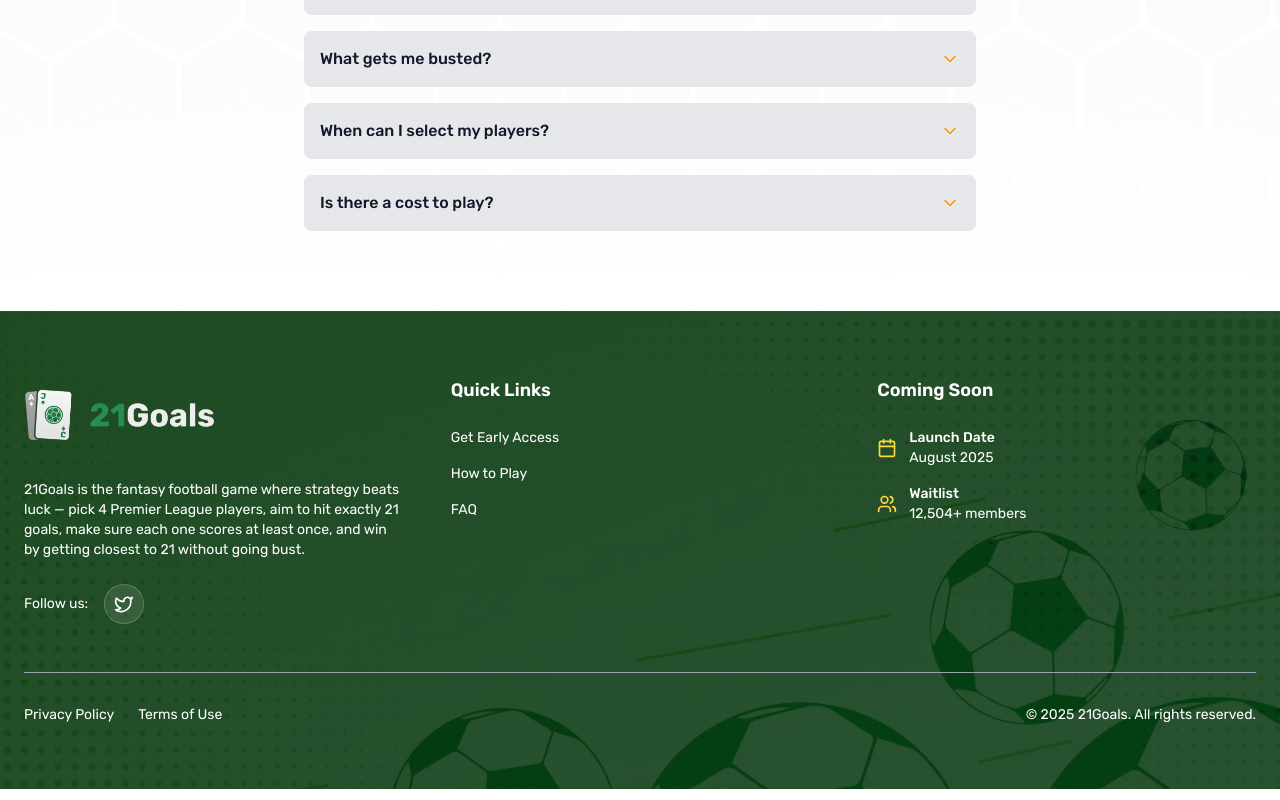
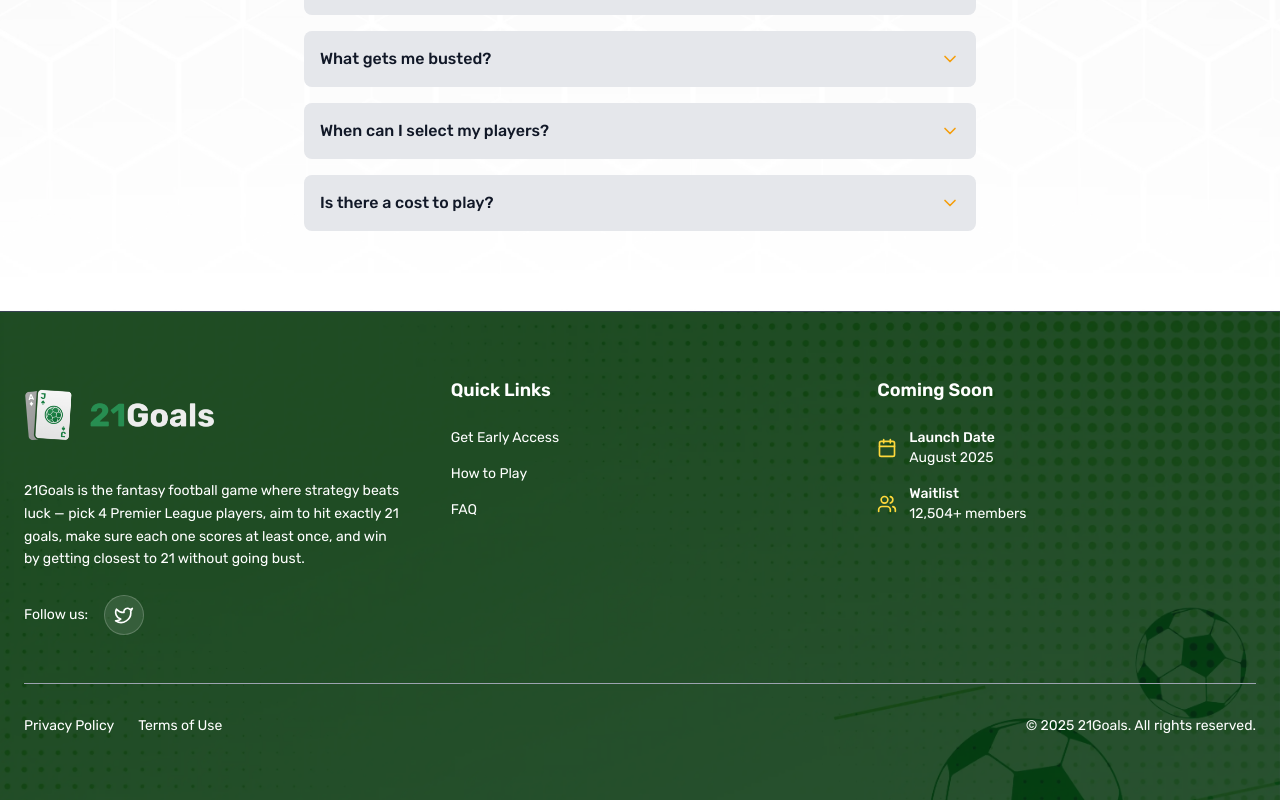
Before and after one commit to bluespacestudio/21Goals, a React (Vite) app: page / in a window 1280 px wide. Shown: the part 2187-2987 px from the top of the page. Built offline with nearby package versions, Linux system fonts and the light colour scheme; no server answers; the database is empty.

Commit message:
fixed footer

```diff
--- a/src/features/landing/ComingSoonPage.jsx
+++ b/src/features/landing/ComingSoonPage.jsx
@@ -647,30 +647,22 @@ export const ComingSoonPage = () => {
 
         {/* Footer */}
         <footer className="relative border-t border-gray-700 overflow-hidden">
-          {/* Responsive Background */}
+  {/* Background Layer */}
   <div className="absolute inset-0 z-0">
-            {/* Mobile & Tablet Background */}
-            <div className="block lg:hidden w-full h-full">
     <img
       src={footerBg}
       alt="Footer Background"
       className="w-full h-full object-cover"
       loading="lazy"
+      decoding="async"
+      fetchpriority="low"
+      style={{ objectPosition: 'center top' }}
     />
+    <div className="absolute inset-0 bg-green-950/80" />
   </div>
 
-            {/* Desktop Background */}
-            <img
-              src={footerBg}
-              alt="Footer Background"
-              className="hidden lg:block w-full h-full object-cover"
-              loading="lazy"
-            />
-
-            {/* Dark overlay */}
-            <div className="absolute inset-0 bg-green-950/80 z-10" />
-          </div>
-          <div className="relative z-20 container mx-auto px-3 sm:px-4 lg:px-6 py-10 sm:py-12 lg:py-16">
+  {/* Foreground Content */}
+  <div className="relative z-10 container mx-auto px-3 sm:px-4 lg:px-6 py-10 sm:py-12 lg:py-16">
     {/* Main Footer Content */}
     <div className="grid grid-cols-1 sm:grid-cols-2 lg:grid-cols-3 gap-8 sm:gap-10 lg:gap-12 mb-8 sm:mb-10 lg:mb-12">
       {/* Brand Section */}
@@ -683,11 +675,9 @@ export const ComingSoonPage = () => {
             draggable="false"
           />
         </div>
-                <p className="text-white text-sm sm:text-sm leading-relaxed mb-4 sm:mb-6">
-                  21Goals is the fantasy football game where strategy beats luck
-                  — pick 4 Premier League players, aim to hit exactly 21 goals,
-                  make sure each one scores at least once, and win by getting
-                  closest to 21 without going bust.
+        <p className="text-white text-sm leading-relaxed mb-4 sm:mb-6">
+          21Goals is the fantasy football game where strategy beats luck —
+          pick 4 Premier League players, aim to hit exactly 21 goals, make sure each one scores at least once, and win by getting closest to 21 without going bust.
         </p>
         <div className="flex items-center gap-3 sm:gap-4">
           <span className="text-white text-sm">Follow us:</span>
@@ -696,11 +686,7 @@ export const ComingSoonPage = () => {
             onClick={(e) => {
               e.preventDefault();
               analytics.trackSocialClick("twitter");
-                      window.open(
-                        "https://x.com/xGPhilosophy",
-                        "_blank",
-                        "noopener,noreferrer"
-                      );
+              window.open("https://x.com/xGPhilosophy", "_blank", "noopener,noreferrer");
             }}
             className="flex items-center justify-center w-8 h-8 sm:w-10 sm:h-10 bg-white/10 hover:bg-white/20 rounded-full transition-all duration-200 group border border-white/20"
             aria-label="Follow us on X (Twitter)"
@@ -719,9 +705,7 @@ export const ComingSoonPage = () => {
           <button
             onClick={() => {
               analytics.trackScrollToSection("early_access_form");
-                      const element =
-                        document.querySelector("form") ||
-                        document.querySelector(".bg-primary-50");
+              const element = document.querySelector("form") || document.querySelector(".bg-primary-50");
               element?.scrollIntoView({ behavior: "smooth" });
             }}
             className="block text-white hover:text-secondary-400 text-sm transition-all duration-200 hover:translate-x-1 transform"
@@ -731,9 +715,7 @@ export const ComingSoonPage = () => {
           <button
             onClick={() => {
               analytics.trackScrollToSection("how_it_works");
-                      const element = Array.from(
-                        document.querySelectorAll("h2")
-                      ).find((el) =>
+              const element = Array.from(document.querySelectorAll("h2")).find((el) =>
                 el.textContent?.includes("How to Play 21Goals")
               );
               element?.scrollIntoView({ behavior: "smooth" });
@@ -745,9 +727,7 @@ export const ComingSoonPage = () => {
           <button
             onClick={() => {
               analytics.trackScrollToSection("faq");
-                      const element = Array.from(
-                        document.querySelectorAll("h2")
-                      ).find((el) =>
+              const element = Array.from(document.querySelectorAll("h2")).find((el) =>
                 el.textContent?.includes("Frequently asked questions")
               );
               element?.scrollIntoView({ behavior: "smooth" });
@@ -768,9 +748,7 @@ export const ComingSoonPage = () => {
           <div className="flex items-center gap-2 sm:gap-3">
             <Calendar className="w-4 h-4 sm:w-5 sm:h-5 text-secondary-400" />
             <div>
-                      <p className="text-white font-medium text-sm">
-                        Launch Date
-                      </p>
+              <p className="text-white font-medium text-sm">Launch Date</p>
               <p className="text-white text-sm">August 2025</p>
             </div>
           </div>
@@ -808,14 +786,13 @@ export const ComingSoonPage = () => {
 
         {/* Copyright */}
         <div className="text-center sm:text-right">
-                  <p className="text-white text-sm">
-                    © 2025 21Goals. All rights reserved.
-                  </p>
+          <p className="text-white text-sm">© 2025 21Goals. All rights reserved.</p>
         </div>
       </div>
     </div>
   </div>
 </footer>
+
       </div>
     </LoadingScreen>
   );
```
Lines whose indentation alone changed are shown as unchanged.
